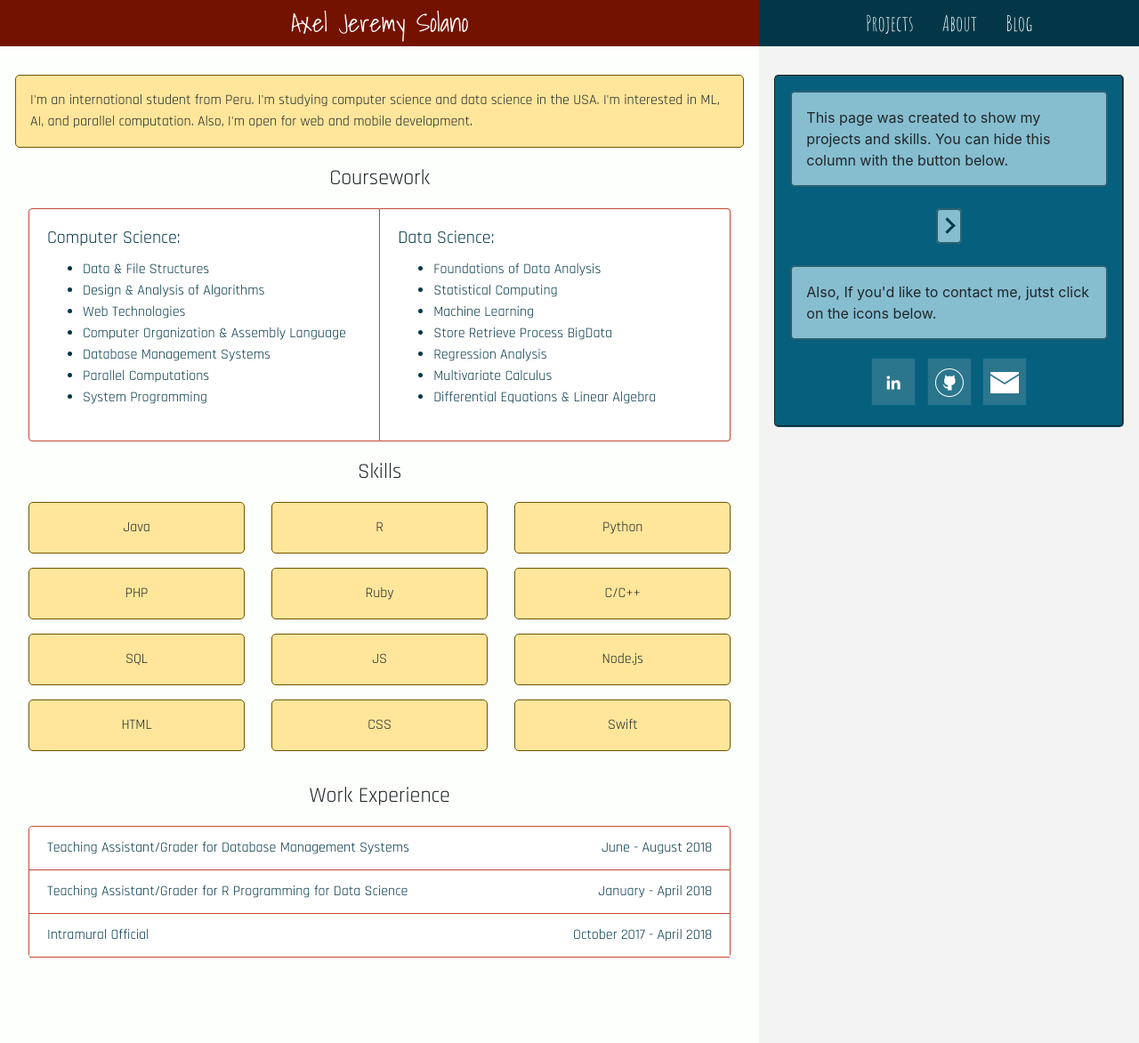
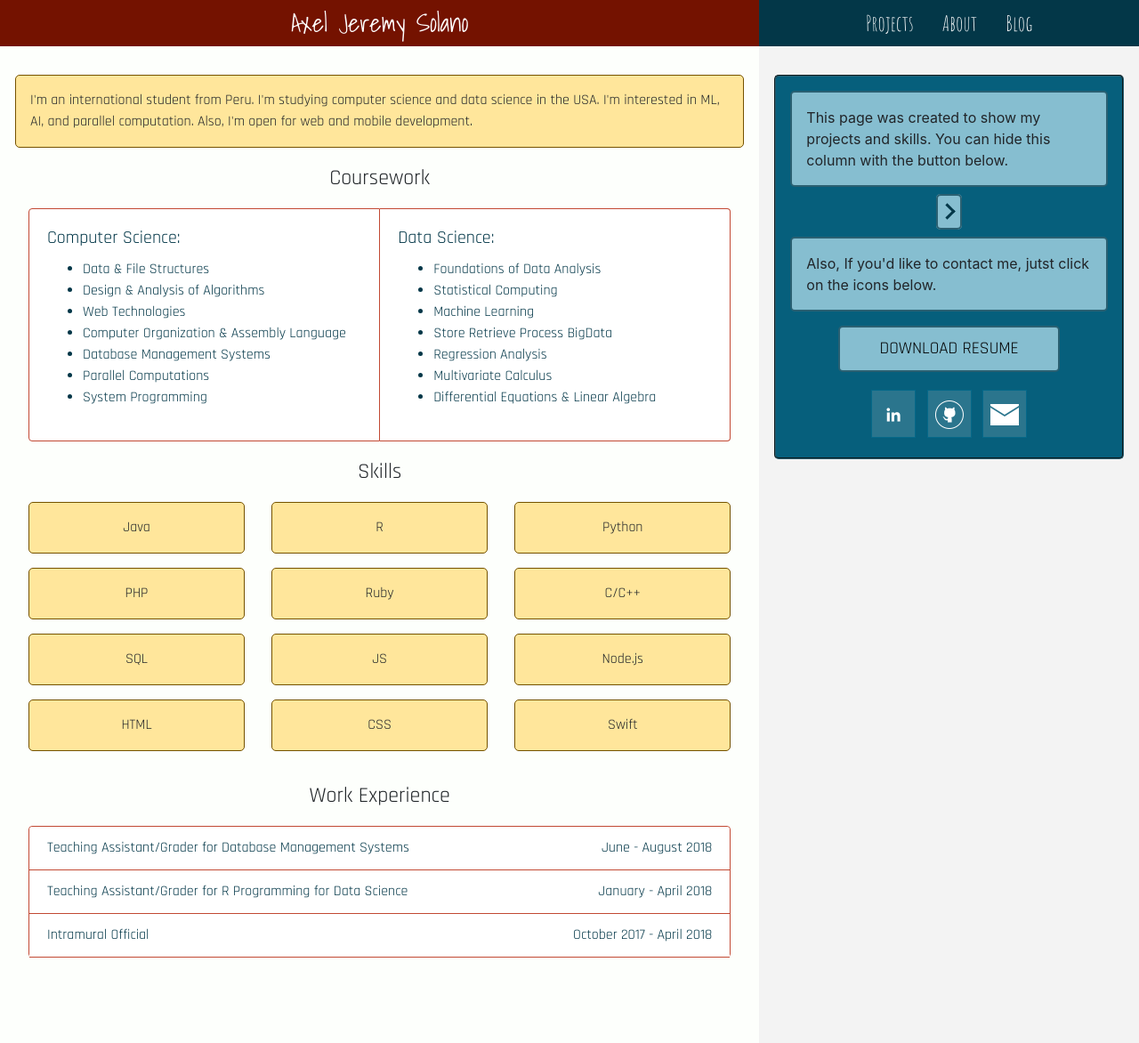
Before and after one commit to axeljeremy7/axeljeremy7.github.io, a Jekyll site: the page built from index.html, in a window 1280 px wide. Shown: the whole page at 89% size. Built offline with Jekyll 4.4.1, drawn with Linux system fonts in a browser that asks for light colours.

Commit message:
add resume link

```diff
--- a/_config.yml
+++ b/_config.yml
@@ -13,6 +13,7 @@ description2: "Also, If you'd like to contact me, jutst click on the icons below
 url: "https://axeljeremy7.github.io"
 #url: "http://127.0.0.1:4000"
 
+resume_url: "https://drive.google.com/file/d/1oY1o-8LphUhj0uY4LSdBF6yp4b5SMEP8/view?usp=sharing"
 
 repo_urls:
   mypage:
--- a/_includes/about.html
+++ b/_includes/about.html
@@ -8,6 +8,11 @@
   <div class="col-12" id="right-content">
     {{site.description2}}
   </div>
+
+  <div class="col-12 text-center " id="resume">
+    <a id="resume-link" href="{{site.resume_url}}"> DOWNLOAD RESUME</a>
+  </div>
+
   <div class="col-12 text-center " id="right-content-links">
     {% include links.html %}
   </div>
--- a/assets/css/main.css
+++ b/assets/css/main.css
@@ -18,6 +18,8 @@
   vertical-align: middle;
 
 }
+
+
 
 [data-toggle~="collapse"] {
     cursor: pointer;
@@ -150,7 +152,7 @@
 
 #right-content {
   padding: 1em;
-  margin-bottom: 2em;
+  margin-bottom: 1em;
   border-style: solid;
   border-width: 2px;
   border-color: #2A6072;
@@ -161,7 +163,7 @@
 #hide-button {
   padding: 0;
   margin: 0;
-  margin-bottom: 2em;
+  margin-bottom: 1em;
 
 }
 #hide-button > a{
@@ -280,3 +282,42 @@
 #work{
   margin-bottom: 1em;
 }
+
+#resume {
+  padding: 0;
+  margin: 0;
+  margin-bottom: 2em;
+  color: black;
+}
+
+#resume-link{
+  display: block;
+  color: black;
+  width: 13em;
+  display: block;
+  text-align: center;
+  margin-left: auto;
+  margin-right: auto;
+  border-style: solid;
+  border-width: 2px;
+  border-color: #2A6072;
+  border-radius: 5px;
+  background-color: #86BED0;
+  font-family: 'Rajdhani', sans-serif;
+  padding: 0.5em;
+  text-decoration:none;
+  font-size: 1.2em;
+
+}
+
+@media (min-width: 769px) and (max-width: 960px) {
+  #resume-link{
+    width: 10em;
+    font-size: 1em;
+    /* overflow-x: hidden; */
+  }
+}
+
+#resume-link:hover {
+  background-color: #298FB7;
+}
```
